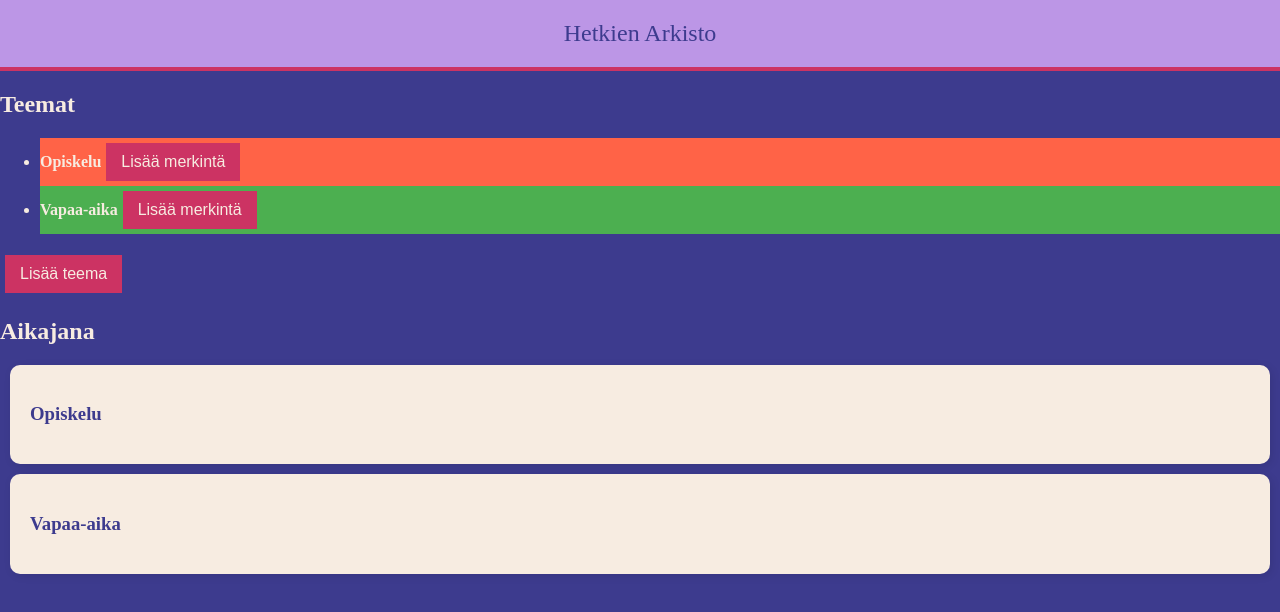
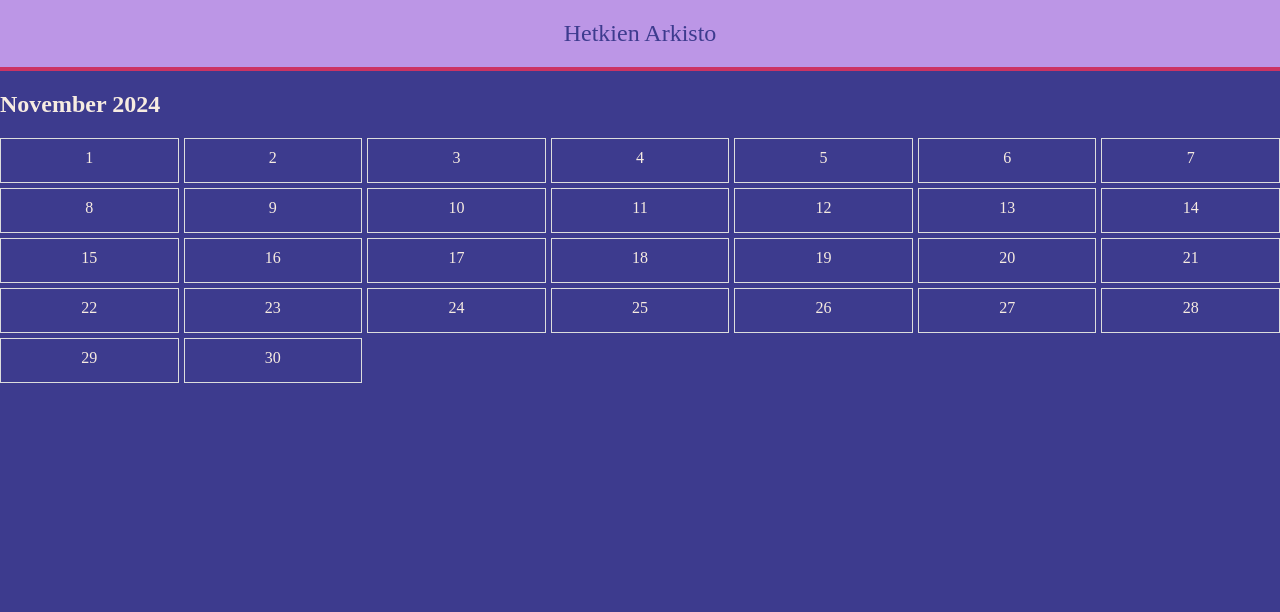
Before and after one commit to MarikaRoyhkio/HetkienArkisto, a React (Create React App) app: page / in a window 1280 px wide. Shown: the top 612 px of the page. Built offline with nearby package versions, Linux system fonts and the light colour scheme.

Commit message:
Updates to the concept; changing the view into a calender

```diff
--- a/src/App.tsx
+++ b/src/App.tsx
@@ -1,32 +1,39 @@
 import React, { useState } from 'react';
-import ThemeView from './components/ThemeView';
-import Timeline from './components/Timeline';
+import CalendarView from './components/CalendarView';
 import './styles/global.css';
 
 type Entry = {
   date: string;
   content: string;
+  image?: string;
+  themes: string[];
+  moods?: string[];
 };
 
 type Theme = {
   name: string;
   color: string;
-  entries: Entry[];
 };
 
 const App = () => {
 
   const [themes, setThemes] = useState<Theme[]>([
-    { name: 'Opiskelu', color: '#ff6347', entries: [] },
-    { name: 'Vapaa-aika', color: '#4caf50', entries: [] },
+    { name: 'Opiskelu', color: '#ff6347' },
+    { name: 'Vapaa-aika', color: '#4caf50' },
+    { name: 'Matkustelu', color: '#1e90ff' },
   ]);
+
+  const [entries, setEntries] = useState<Entry[]>([]);
+
+  const handleAddEntry = (newEntry: Entry) => {
+    setEntries([...entries, newEntry]);
+  };
 
   return (
     <div>
       <header>Hetkien Arkisto</header>
       <main>
-        <ThemeView themes={themes} setThemes={setThemes} />
-        <Timeline themes={themes} />
+        <CalendarView themes={themes} entries={entries} onAddEntry={handleAddEntry} />
       </main>
     </div>
   );
--- a/src/components/AddEntryForm.tsx
+++ b/src/components/AddEntryForm.tsx
@@ -4,27 +4,39 @@ type Entry = {
     date: string;
     content: string;
     image?: string;
+    themes: string[],
+    moods?: string[];
 };
 
 type AddEntryFormProps = {
-    themeName: string;
+    date: string;
+    themes: { name: string; color: string }[];
     onSave: (entry: Entry) => void;
     onClose: () => void;
 };
 
-const AddEntryForm: React.FC<AddEntryFormProps> = ({ themeName, onSave, onClose }) => {
-    const [date, setDate] = useState('');
+const AddEntryForm: React.FC<AddEntryFormProps> = ({ date, themes, onSave, onClose }) => {
+    const [selectedThemes, setSelectedThemes] = useState<string[]>([]);
     const [content, setContent] = useState('');
     const [image, setImage] = useState<string | undefined>();
+    const [selectedMoods, setSelectedMoods] = useState<string[]>([]);
 
     const handleSubmit = (e: React.FormEvent) => {
         e.preventDefault();
-        if (!date || !content) {
-            alert('Päivämäärä ja sisältö ovat pakollisia!');
+        if (!content || !selectedThemes.length) {
+            alert('Sisältö ja teemat ovat pakollisia!');
             return;
         }
 
-        onSave({ date, content, image });
+        const newEntry: Entry = {
+            date,
+            content,
+            image,
+            themes: selectedThemes,
+            moods: selectedMoods,
+        };
+
+        onSave(newEntry);
         onClose();
     };
 
@@ -38,32 +50,57 @@ const AddEntryForm: React.FC<AddEntryFormProps> = ({ themeName, onSave, onClose
         }
     };
 
+    const handleThemeChange = (themeName: string) => {
+        setSelectedThemes((prevThemes) =>
+            prevThemes.includes(themeName)
+                ? prevThemes.filter((theme) => theme !== themeName)
+                : [...prevThemes, themeName]
+        );
+    };
+
+    const handleMoodChange = (mood: string) => {
+        setSelectedMoods((prevMoods) =>
+            prevMoods.includes(mood) ? prevMoods.filter((m) => m !== mood) : [...prevMoods, mood]
+        );
+    };
+
     return (
         <div className="form">
-            <div className="form-content">
-                <h2>Lisää merkintä teemaan: {themeName}</h2>
+            <h2>Lisää merkintä päivälle: {date}</h2>
             <form onSubmit={handleSubmit}>
                 <div>
                     <label>Päivämäärä:</label>
-                        <input type="date" value={date} onChange={(e) => setDate(e.target.value)} />
+                    <input type="date" value={date} readOnly />
                 </div>
                 <div>
                     <label>Merkinnän sisältö:</label>
-                        <textarea value={content} onChange={(e) => setContent(e.target.value)} />
+                    <textarea value={content} onChange={(e) => setContent(e.target.value)} required />
+                </div>
+                <div>
+                    <label>Valitse teemat:</label>
+                    {themes.map((theme) => (
+                        <label key={theme.name} style={{ backgroundColor: theme.color }}>
+                            <input
+                                type="checkbox"
+                                checked={selectedThemes.includes(theme.name)}
+                                onChange={() => handleThemeChange(theme.name)}
+                            />
+                            {theme.name}
+                        </label>
+                    ))}
+                </div>
+                <div>
+                    <label>Valitse fiilikset:</label>
+                    {/* Lisätään fiiliksen valinta tähän */}
                 </div>
                 <div>
                     <label>Lisää kuva:</label>
                     <input type="file" accept="image/*" onChange={handleImageUpload} />
                 </div>
                 {image && <img src={image} alt="Esikatselu" style={{ maxWidth: '100px', marginTop: '10px' }} />}
-                    <div>
-                        <button type="submit">Tallenna</button>
-                        <button type="button" onClick={onClose}>
-                            Peruuta
-                        </button>
-                    </div>
+                <button type="submit">Tallenna merkintä</button>
+                <button type="button" onClick={onClose}>Peruuta</button>
             </form>
-            </div>
         </div>
     );
 };
--- /dev/null
+++ b/src/components/CalendarView.tsx
@@ -0,0 +1,83 @@
+import React, { useState } from 'react';
+import AddEntryForm from './AddEntryForm';
+
+type Entry = {
+    date: string;
+    content: string;
+    image?: string;
+    themes: string[];
+    moods?: string[];
+};
+
+type CalendarViewProps = {
+    themes: { name: string; color: string }[];
+    entries: Entry[];
+    onAddEntry: (entry: Entry) => void;
+};
+
+const CalendarView: React.FC<CalendarViewProps> = ({ themes, entries, onAddEntry }) => {
+    const [currentDate, setCurrentDate] = useState(new Date());
+    const [selectedDay, setSelectedDay] = useState<string | null>(null);
+
+    const startOfMonth = new Date(currentDate.getFullYear(), currentDate.getMonth(), 1);
+    const endOfMonth = new Date(currentDate.getFullYear(), currentDate.getMonth() + 1, 0);
+
+    const daysInMonth = Array.from(
+        { length: endOfMonth.getDate() },
+        (_, i) => new Date(startOfMonth.getFullYear(), startOfMonth.getMonth(), i + 1)
+    );
+
+    const handleDayClick = (date: string) => {
+        setSelectedDay(date);
+    };
+
+    return (
+        <div>
+            <h2>
+                {currentDate.toLocaleString('default', { month: 'long' })} {currentDate.getFullYear()}
+            </h2>
+            <div className="calendar-grid">
+                {daysInMonth.map((day) => {
+                    const dayString = day.toISOString().split('T')[0];
+                    const dayEntries = entries.filter((entry) => entry.date === dayString);
+
+                    return (
+                        <div key={dayString} className="calendar-day" onClick={() => handleDayClick(dayString)}>
+                            <span>{day.getDate()}</span>
+                            <div className="day-entries">
+                                {dayEntries.map((entry, index) => (
+                                    <div key={index} className="entry-dots">
+                                        {entry.themes.map((theme) => {
+                                            const themeColor = themes.find((t) => t.name === theme)?.color;
+                                            return themeColor ? (
+                                                <span
+                                                    key={theme}
+                                                    className="entry-dot"
+                                                    style={{ backgroundColor: themeColor }}
+                                                />
+                                            ) : null;
+                                        })}
+                                    </div>
+                                ))}
+                            </div>
+                        </div>
+                    );
+                })}
+            </div>
+            {selectedDay && (
+                <AddEntryForm
+                    date={selectedDay}
+                    themes={themes}
+                    onSave={(entry) => {
+                        onAddEntry(entry);
+                        setSelectedDay(null);
+                    }}
+                    onClose={() => setSelectedDay(null)}
+                />
+            )}
+        </div>
+    );
+};
+
+
+export default CalendarView;
--- a/src/components/ThemeView.tsx
+++ b/src/components/ThemeView.tsx
@@ -1,76 +1,42 @@
 import React, { useState } from 'react';
 import AddEntryForm from './AddEntryForm';
-import AddThemeForm from './AddThemeForm';
+//import AddThemeForm from './AddThemeForm';
 
 // Tyypit
 type Entry = {
     date: string;
     content: string;
     image?: string;
+    themes: string[];
+    moods?: string[];
 };
 
 type Theme = {
     name: string;
     color: string;
-    entries: Entry[];
 };
 
 type ThemeViewProps = {
     themes: Theme[];
-    setThemes: React.Dispatch<React.SetStateAction<Theme[]>>;
+    entries: Entry[];
+    onAddEntry: (entry: Entry) => void;
 };
 
-const ThemeView: React.FC<ThemeViewProps> = ({ themes, setThemes }) => {
-    const [activeTheme, setActiveTheme] = useState<string | null>(null);
-    const [showAddThemeForm, setShowAddThemeForm] = useState(false);
-
-    const handleAddEntry = (themeName: string, newEntry: Entry) => {
-        setThemes((prevThemes) =>
-            prevThemes.map((theme) =>
-                theme.name === themeName
-                    ? {
-                        ...theme,
-                        entries: [...theme.entries, newEntry].sort(
-                            (a, b) => new Date(a.date).getTime() - new Date(b.date).getTime()
-                        ),
-                    }
-                    : theme
-            )
-        );
-    };
-
-
-    const addTheme = (name: string, color: string) => {
-        setThemes([...themes, { name, color, entries: [] }]);
-        setShowAddThemeForm(false); // Sulje lomake
-    };
+const ThemeView: React.FC<ThemeViewProps> = ({ themes, entries, onAddEntry }) => {
+    const [selectedDay, setSelectedDay] = useState<string | null>(null);
 
     return (
         <div>
-            <h2>Teemat</h2>
-            <ul>
-                {themes.map((theme) => (
-                    <li key={theme.name} style={{ backgroundColor: theme.color }}>
-                        <strong>{theme.name}</strong>
-                        <button onClick={() => setActiveTheme(theme.name)}>Lisää merkintä</button>
-                    </li>
-                ))}
-            </ul>
-            <button onClick={() => setShowAddThemeForm(true)}>Lisää teema</button>
-            {showAddThemeForm && (
-                <AddThemeForm onAddTheme={addTheme} onClose={() => setShowAddThemeForm(false)} />
-            )}
-
-            {activeTheme && (
+            {selectedDay && (
                 <AddEntryForm
-                    themeName={activeTheme}
-                    onSave={(entry) => handleAddEntry(activeTheme, entry)}
-                    onClose={() => setActiveTheme(null)}
+                    date={selectedDay} // Varmistetaan, että päivämäärä välitetään
+                    themes={themes} // Teemat, joita voidaan valita
+                    onSave={onAddEntry} // Tallenna merkintä
+                    onClose={() => setSelectedDay(null)} // Sulje lomake
                 />
             )}
         </div>
     );
-
 };
 
 export default ThemeView;
--- a/src/styles/global.css
+++ b/src/styles/global.css
@@ -1,3 +1,4 @@
+/* Lomakkeen tausta ja asettelu */
 .form {
     position: fixed;
     top: 0;
@@ -5,6 +6,7 @@
     right: 0;
     bottom: 0;
     background: rgba(0, 0, 0, 0.5);
+    /* Hämärretty tausta */
     display: flex;
     justify-content: center;
     align-items: center;
@@ -17,6 +19,8 @@
     width: 90%;
     max-width: 400px;
     box-shadow: 0 4px 8px rgba(0, 0, 0, 0.2);
+    overflow-y: auto;
+    /* Varmistaa, että sisältö ei mene ulos */
 }
 
 .form-content h2 {
@@ -32,6 +36,7 @@
     margin-top: 10px;
 }
 
+/* Syöttökentät */
 .form-content input,
 .form-content textarea {
     width: 100%;
@@ -40,8 +45,10 @@
     border: 1px solid #cc3363;
     border-radius: 4px;
     box-sizing: border-box;
+    font-size: 14px;
 }
 
+/* Kuvan esikatselu */
 .form-content img {
     display: block;
     max-width: 100px;
@@ -49,6 +56,7 @@
     border-radius: 5px;
 }
 
+/* Lomakkeen napit */
 .form-content button {
     background-color: #3d3b8e;
     color: white;
@@ -57,6 +65,7 @@
     border-radius: 5px;
     margin: 5px;
     cursor: pointer;
+    font-size: 16px;
 }
 
 .form-content button:hover {
@@ -71,6 +80,7 @@
     background-color: #cc3363;
 }
 
+/* Body ja yleiset tyylit */
 body {
     font-family: 'Times New Roman', serif;
     background-color: #3d3b8e;
@@ -86,8 +96,11 @@ header {
     font-size: 24px;
     color: #3d3b8e;
     border-bottom: 4px solid #cc3363;
+    margin-bottom: 20px;
+    /* Lisää tilaa */
 }
 
+/* Yleiset napit */
 button {
     background-color: #cc3363;
     border: none;
@@ -96,12 +109,14 @@ button {
     font-size: 16px;
     cursor: pointer;
     margin: 5px;
+    border-radius: 5px;
 }
 
 button:hover {
     background-color: #a30b37;
 }
 
+/* Kortit, jotka voivat sisältää tietoa */
 .card {
     background-color: #f7ece1;
     color: #3d3b8e;
@@ -110,3 +125,82 @@ button:hover {
     margin: 10px;
     box-shadow: 2px 2px 8px rgba(0, 0, 0, 0.1);
 }
+
+/* Kalenterin asettelu */
+.calendar-grid {
+    display: grid;
+    grid-template-columns: repeat(7, 1fr);
+    gap: 5px;
+    margin: 10px 0;
+}
+
+/* Päiväruutujen ulkoasu */
+.calendar-day {
+    border: 1px solid #ddd;
+    padding: 10px;
+    text-align: center;
+    position: relative;
+    transition: background-color 0.3s ease;
+}
+
+/* Hover-efekti päiväruudulle */
+.calendar-day:hover {
+    background-color: #f0f0f0;
+    cursor: pointer;
+}
+
+.day-entries {
+    margin-top: 5px;
+}
+
+/* Teeman väripisteet päivillä */
+.entry-dot {
+    width: 10px;
+    height: 10px;
+    border-radius: 50%;
+    display: inline-block;
+    margin: 0 2px;
+}
+
+/* Asetukset nappeihin, jotka voivat olla lomakkeessa */
+input[type="checkbox"] {
+    margin-right: 5px;
+}
+
+/* Teemojen väritykset */
+.entry-dot {
+    background-color: #f0f0f0;
+}
+
+.entry-dot:hover {
+    opacity: 0.8;
+}
+
+/* Lomakkeen sulkemisnappi */
+.close-button {
+    position: absolute;
+    top: 10px;
+    right: 10px;
+    background-color: #cc3363;
+    color: white;
+    border: none;
+    padding: 5px 10px;
+    border-radius: 50%;
+    cursor: pointer;
+}
+
+.close-button:hover {
+    background-color: #a30b37;
+}
+
+/* Varmistetaan, että selainikkuna on responsiivinen */
+@media (max-width: 768px) {
+    .calendar-grid {
+        grid-template-columns: repeat(4, 1fr);
+        /* Vähennetään sarakkeiden määrää pienemmillä ruuduilla */
+    }
+
+    .form-content {
+        max-width: 90%;
+    }
+}
```
Lines whose indentation alone changed are shown as unchanged.
